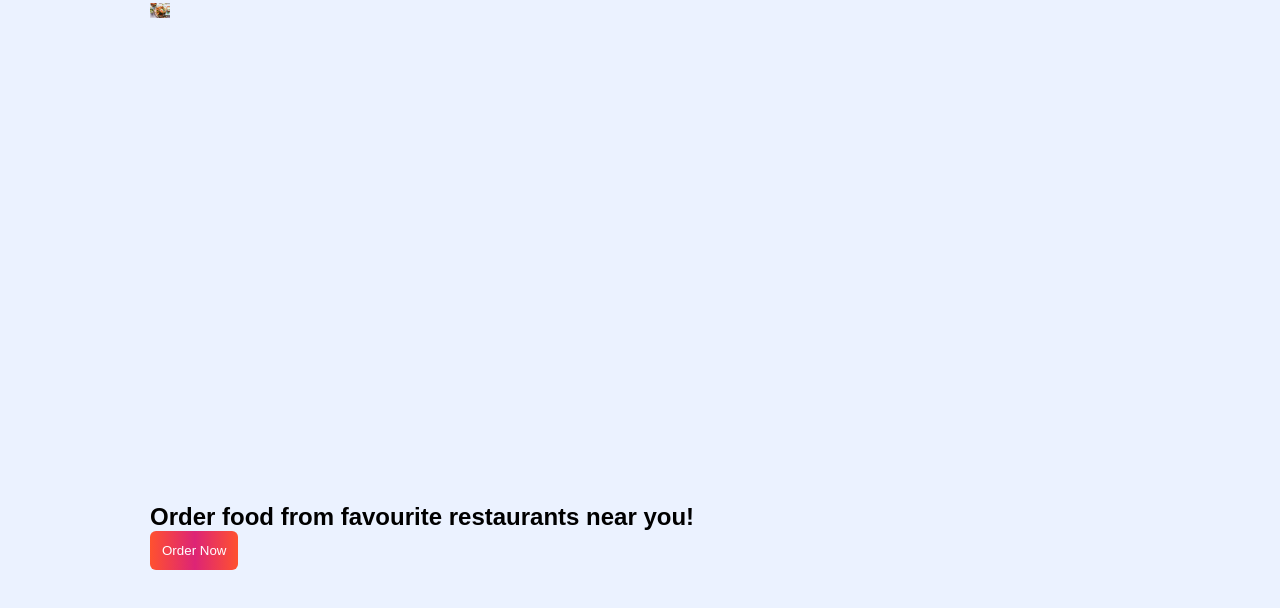
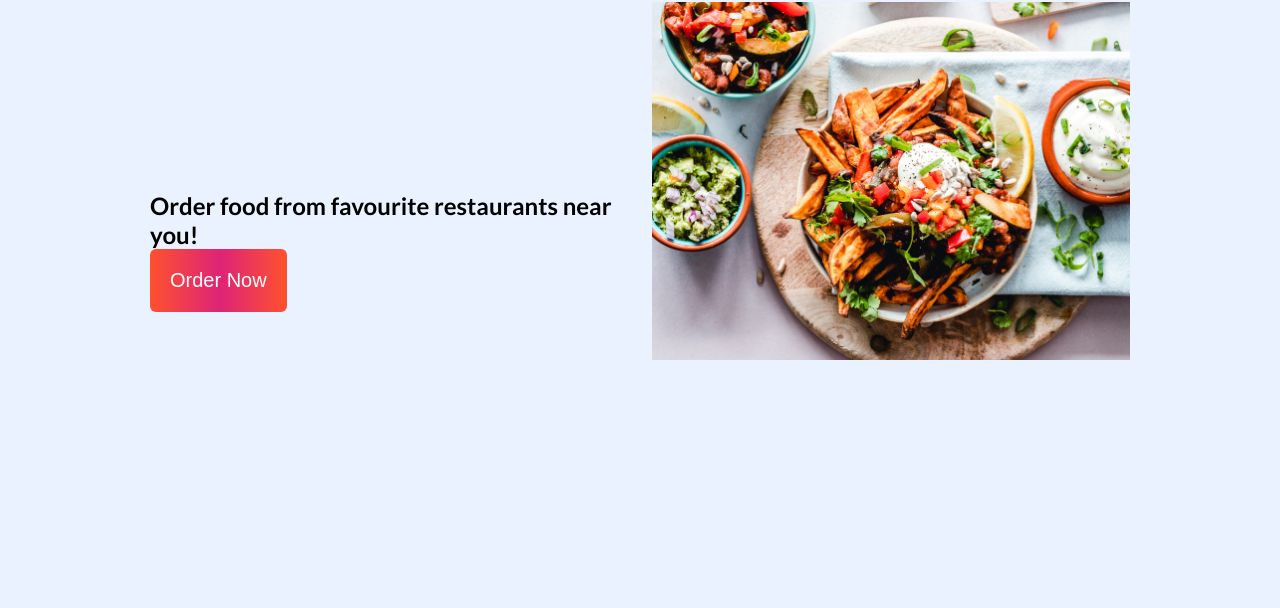
Before and after one commit to SohamCool/MissionI, a plain HTML site: page index.html in a window 1280 px wide. Shown: the part 122-730 px from the top of the page. Drawn offline with Linux system fonts and the light colour scheme.

Commit message:
add navbar & hero

```diff
--- a/style.css
+++ b/style.css
@@ -5,7 +5,7 @@
 }
 
 body{
-    font-family: Latoital, sans-serif;
+    font-family: Lato, sans-serif;
     background-color: #ebf2ff;
     overflow-x: hidden;
 }
@@ -43,7 +43,7 @@ body{
 }
 
 .hero__image__container{
-    width: 100px;
+    width: 100%;
 }
 
 .hero__image{
@@ -58,9 +58,16 @@ body{
     .navbar__brand{
         width: 150px;
     }
-    .nav__item{
+    .button__primary{
+        padding: 20px;
         font-size: 20px;
-        padding: 20px;
+    }
+    .hero__container{
+        display: flex;
+        flex-direction: row-reverse;
+        align-items: center;
+        justify-content: space-between;
+        gap: 10px;
     }
 }
 @media (min-width: 1020px){
@@ -68,9 +75,11 @@ body{
         max-width: 1010px;
     }
     .hero__image__container{
-        width: 20px;
+        width: 500px;
         height: 500px;
     }
 }
 
-@media (min)
+@media (min-width: 1400px){
+
+}
```
